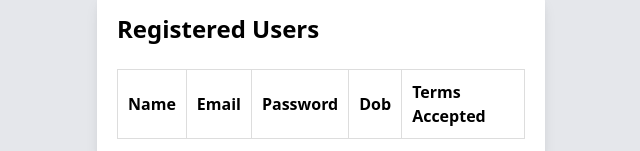
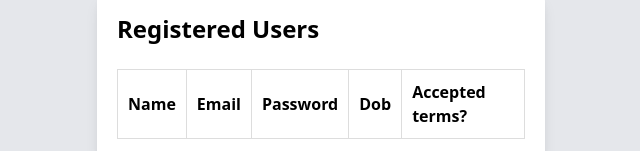
Before and after one commit to svnmurali-2004/wd101, a plain HTML site: page index.html in a window 1280 px wide. Shown: the part 847-998 px from the top of the page, 319-959 px from the left. Drawn offline with nearby package versions, Linux system fonts and the light colour scheme.

Commit message:
Update index.html

```diff
--- a/index.html
+++ b/index.html
@@ -84,7 +84,7 @@
           <th>Email</th>
           <th>Password</th>
           <th>Dob</th>
-          <th>Terms Accepted</th>
+          <th>Accepted terms?</th>
         </tr>
       </thead>
       <tbody id="userTableBody"></tbody>
@@ -93,63 +93,3 @@
   <script src="./index.js"></script>
 </body>
 </html>
-
-<!--<!DOCTYPE html>
-<html lang="en">
-<head>
-    <meta charset="UTF-8">
-    <meta name="viewport" content="width=device-width, initial-scale=1.0">
-    <title>Registration Form</title>
-    <link href="https://cdn.jsdelivr.net/npm/tailwindcss@2.2.16/dist/tailwind.min.css" rel="stylesheet">
-</head>
-<body class="bg-gray-100">
-    <div class="flex items-center justify-center h-screen">
-        <div class="container mx-auto my-10 p-10 bg-white shadow-lg rounded-lg">
-        <h2 class="text-2xl font-bold mb-5">Registration Form</h2>
-        <form id="registrationForm">
-            <div class="mb-5">
-                <label for="name" class="block mb-1">Full Name</label>
-                <input type="text" id="name" name="name" required class="w-full p-2 border border-gray-300 rounded">
-            </div>
-            <div class="mb-5">
-                <label for="email" class="block mb-1">Email</label>
-                <input type="email" id="email" name="email" required class="w-full p-2 border border-gray-300 rounded">
-            </div>
-            <div class="mb-5">
-                <label for="password" class="block mb-1">Password</label>
-                <input type="password" id="password" name="password" required class="w-full p-2 border border-gray-300 rounded">
-            </div>
-            <div class="mb-5">
-                <label for="dob" class="block mb-1">Date of Birth</label>
-                <input type="date" id="dob" name="dob" required class="w-full p-2 border border-gray-300 rounded">
-            </div>
-            <div class="mb-5">
-                <input type="checkbox" id="acceptedTerms" name="acceptedTerms" required>
-                <label for="acceptedTerms" class="ml-2">Accept Terms & Conditions</label>
-            </div>
-            <button type="submit" class="bg-green-500 hover:bg-green-700 text-white font-bold py-2 px-4 rounded">
-                Submit
-            </button>
-        </form>
-    </div>
-    </div>
-
-    <div class="container mx-auto my-10 p-10 bg-white shadow-lg rounded-lg">
-        <h2 class="text-2xl font-bold mb-5 mt-10">Registered Users</h2>
-        <table class="w-full border border-blue-500">
-            <thead>
-                <tr>
-                    <th class="border border-blue-500 p-2">Name</th>
-                    <th class="border border-blue-500 p-2">Email</th>
-                    <th class="border border-blue-500 p-2">Password</th>
-                    <th class="border border-blue-500 p-2">Dob</th>
-                    <th class="border border-blue-500 p-2">Accepted terms?</th>
-                </tr>
-            </thead>
-            <tbody id="userTableBody"></tbody>
-        </table>
-    </div>
-    <script src="./index.js"></script>
-</body>
-</html>
--->
```
